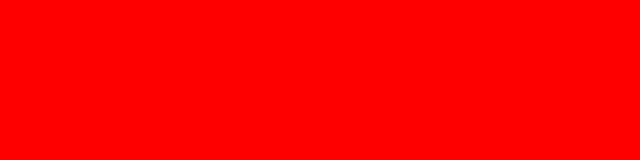
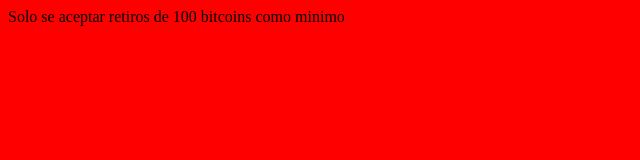
Before and after one commit to elingenieroprofe/prsena, a plain HTML site: page retiros.html in a window 1280 px wide. Shown: the whole page, without its empty margins (0-640 px from the left). Drawn offline with Linux system fonts and the light colour scheme.

Commit message:
Se agrego el mensaje del minimo de retiro

```diff
--- a/retiros.html
+++ b/retiros.html
@@ -7,6 +7,6 @@
         <title>Document</title>
     </head>
     <body bgcolor="red">
-
+        Solo se aceptar retiros de 100 bitcoins como minimo
     </body>
 </html>
```
